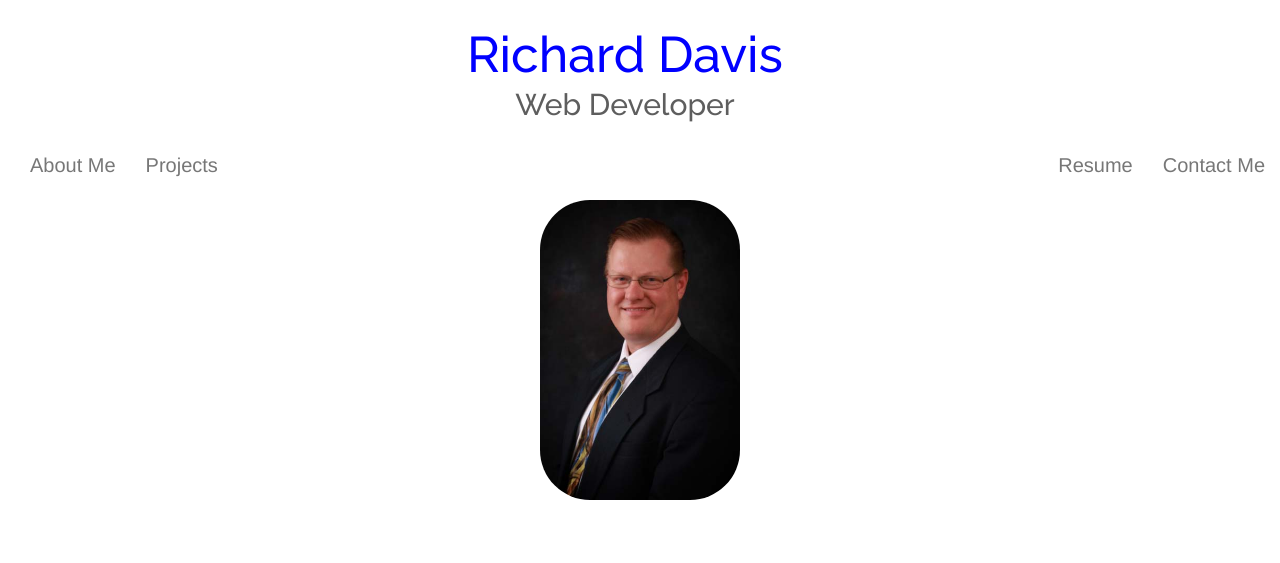
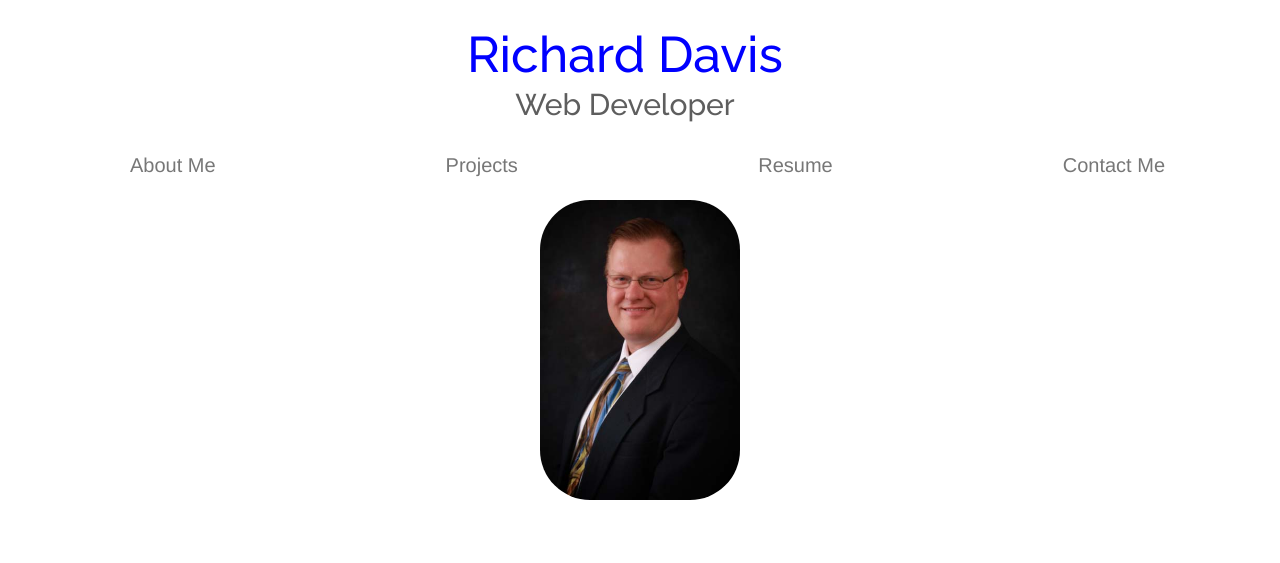
Before and after one commit to rddavistx/rddavistx.github.io, a plain HTML site: page index.html in a window 1280 px wide. Shown: the top 563 px of the page. Drawn offline with nearby package versions, Linux system fonts and the light colour scheme.

Commit message:
fixed margins

```diff
--- a/css/style.css
+++ b/css/style.css
@@ -9,6 +9,10 @@ p#left {
 }
 a {
   font-size: 20px;
+}
+
+.top {
+  margin: 0 100px 0 100px;
 }
 .navbar-default {
   background-color: white;
--- a/index.html
+++ b/index.html
@@ -35,12 +35,12 @@
       <!-- Collect the nav links, forms, and other content for toggling -->
       <div class="collapse navbar-collapse" id="navbar-brand-centered">
         <ul class="nav navbar-nav">
-          <li><a href="#about">About Me</a></li>
-          <li><a href="#projects">Projects</a></li>
+          <li class="top"><a href="#about">About Me</a></li>
+          <li class="top"><a href="#projects">Projects</a></li>
         </ul>
         <ul class="nav navbar-nav navbar-right">
-          <li><a href="#" id="resumeLink">Resume</a></li>
-          <li><a href="#" id="contactMe">Contact Me</a></li>
+          <li class="top"><a href="#" id="resumeLink">Resume</a></li>
+          <li class="top"><a href="#" id="contactMe">Contact Me</a></li>
         </ul>
       </div>
       <!-- /.navbar-collapse -->
```
